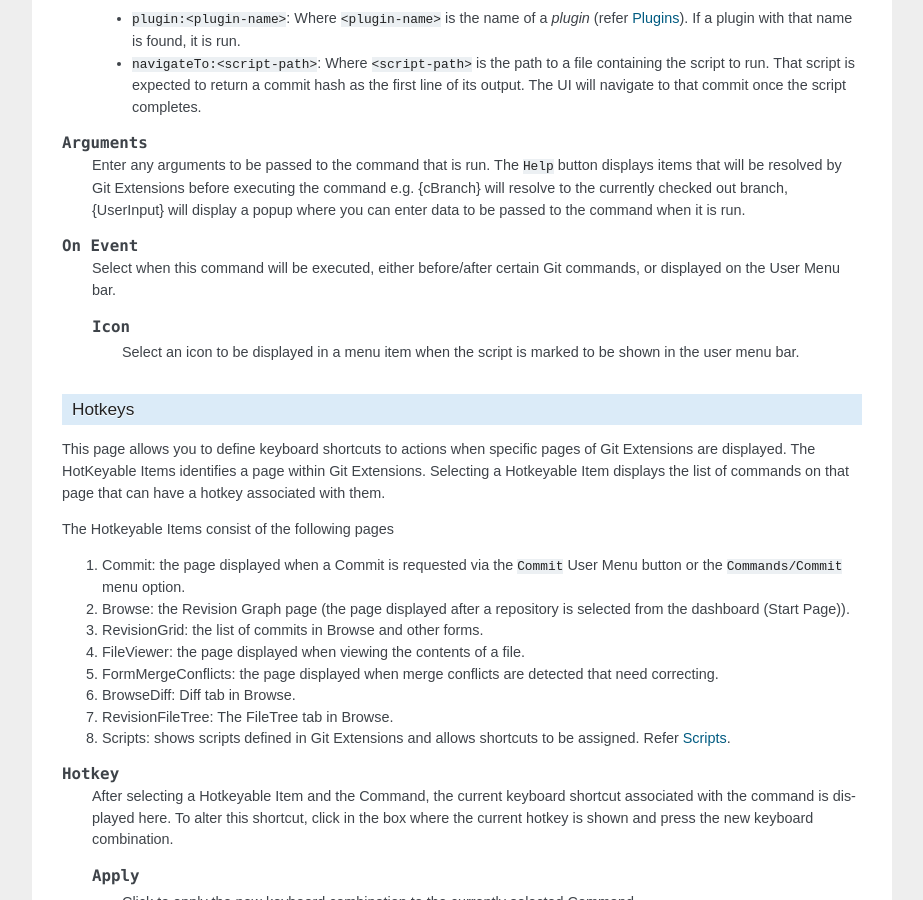
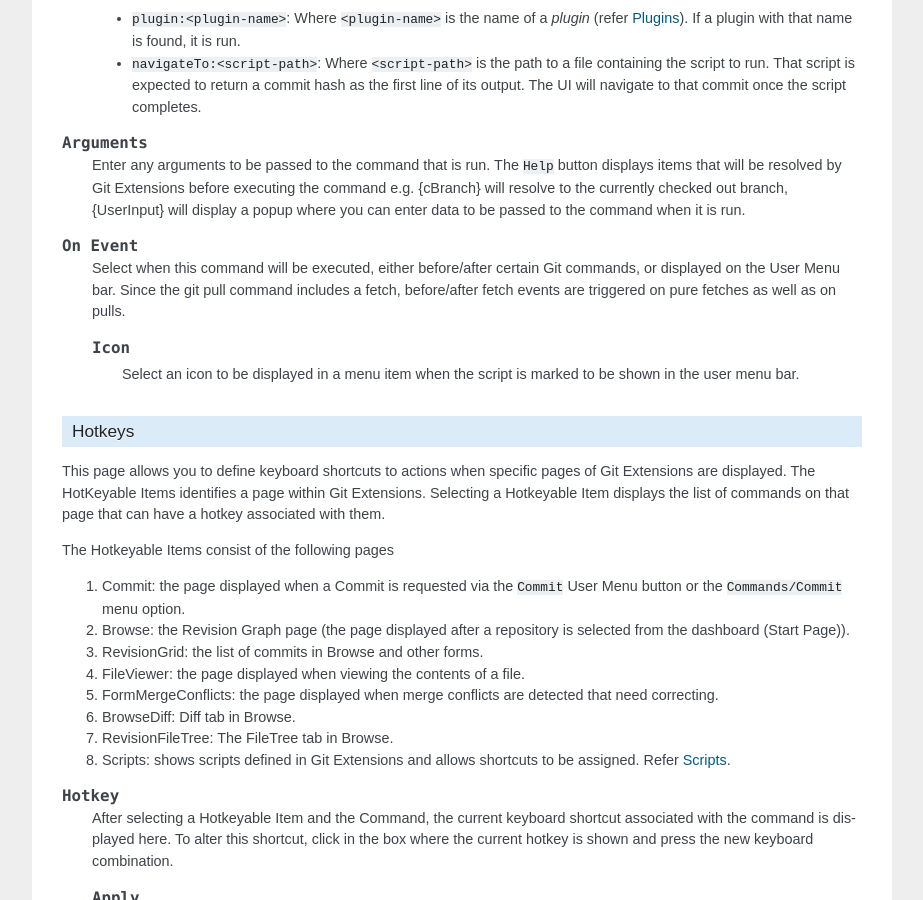
Before and after one commit to martinqt/GitExtensionsDoc, a Sphinx documentation site: the page built from source/settings.rst, in a window 1280 px wide and 900 px high, scrolled down 10658 px. Shown: the whole window, without its empty margins (198-1121 px from the left). Built offline with Sphinx 7.4.7, drawn with Linux system fonts in a browser that asks for light colours.

Commit message:
before/after fetch

```diff
--- a/source/settings.rst
+++ b/source/settings.rst
@@ -585,6 +585,7 @@ depending on whether or not they are distributed with that repository.
     .. setting:: On Event
 
       Select when this command will be executed, either before/after certain Git commands, or displayed on the User Menu bar.
+      Since the git pull command includes a fetch, before/after fetch events are triggered on pure fetches as well as on pulls.
 
       .. setting:: Icon
 
```
